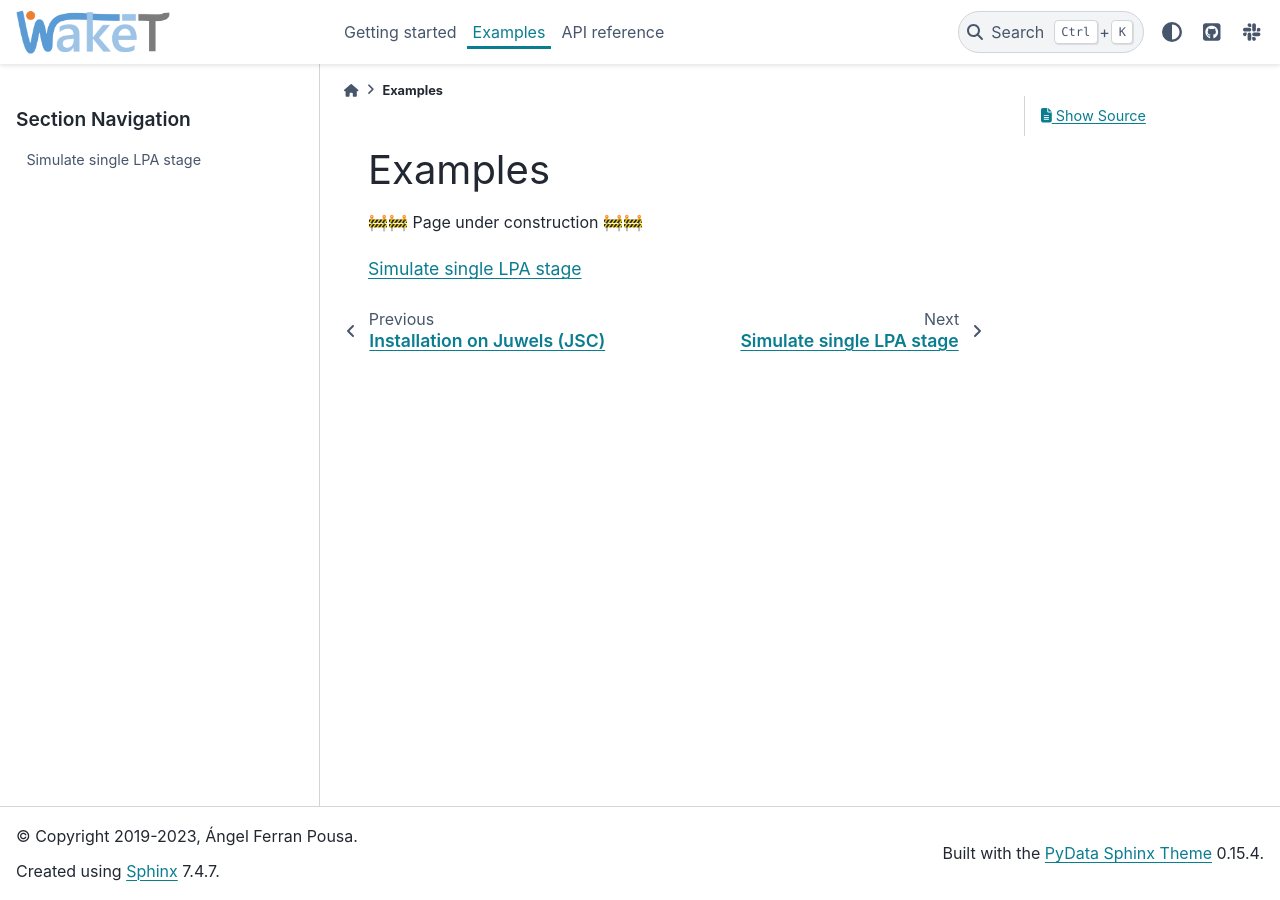
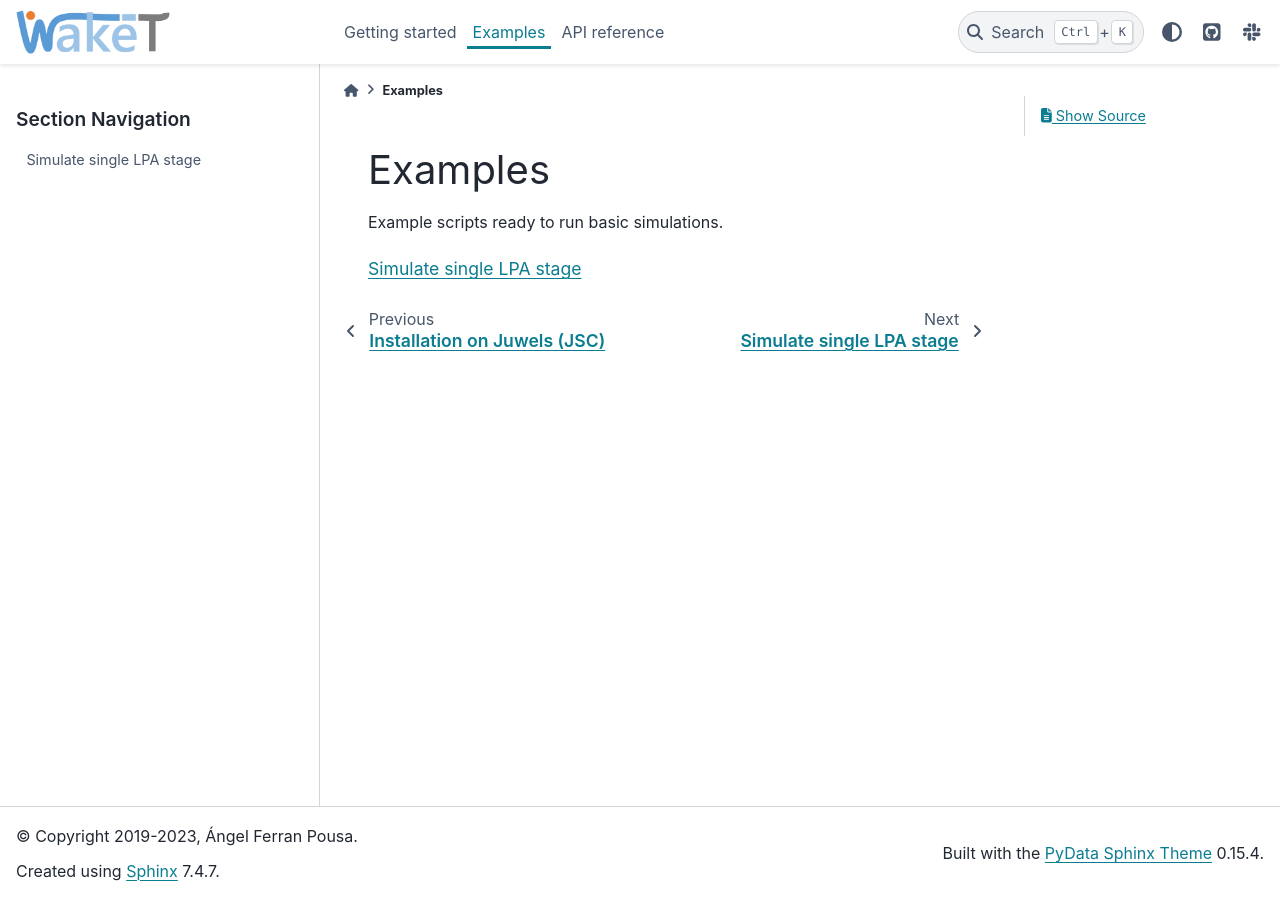
Before and after one commit to AngelFP/Wake-T, a Sphinx documentation site: the page built from docs/source/examples/index.rst, in a window 1280 px wide. Built offline with Sphinx 7.4.7 and the PyData theme 0.15.4, drawn with Linux system fonts in a browser that asks for light colours; pages that are not in the unit, such as notebooks, are missing from menus.

Commit message:
Update description of examples

```diff
--- a/docs/source/examples/index.rst
+++ b/docs/source/examples/index.rst
@@ -1,7 +1,7 @@
 Examples
 ========
 
-🚧🚧 Page under construction 🚧🚧
+Example scripts ready to run basic simulations.
 
 .. toctree::
    :maxdepth: 2
```
